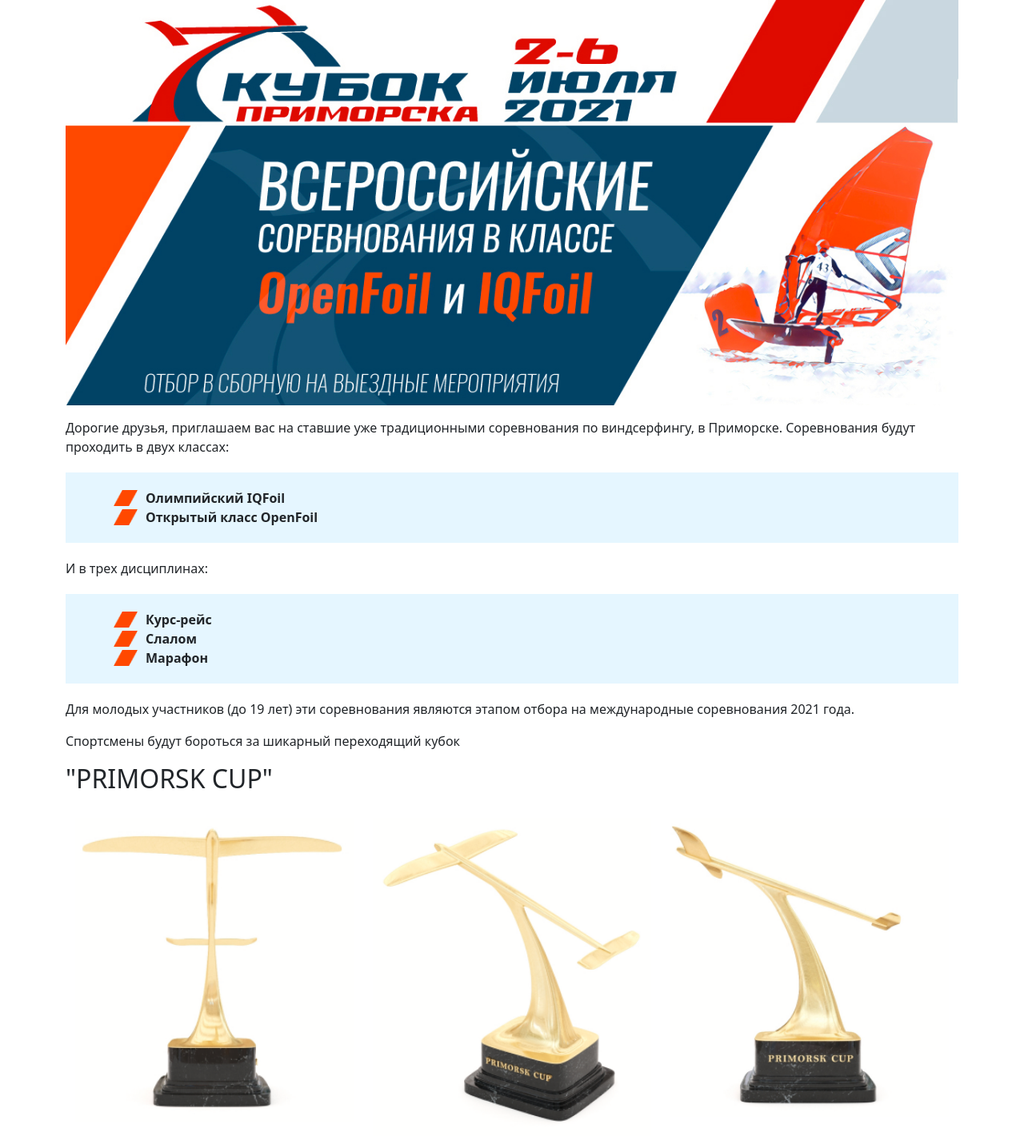
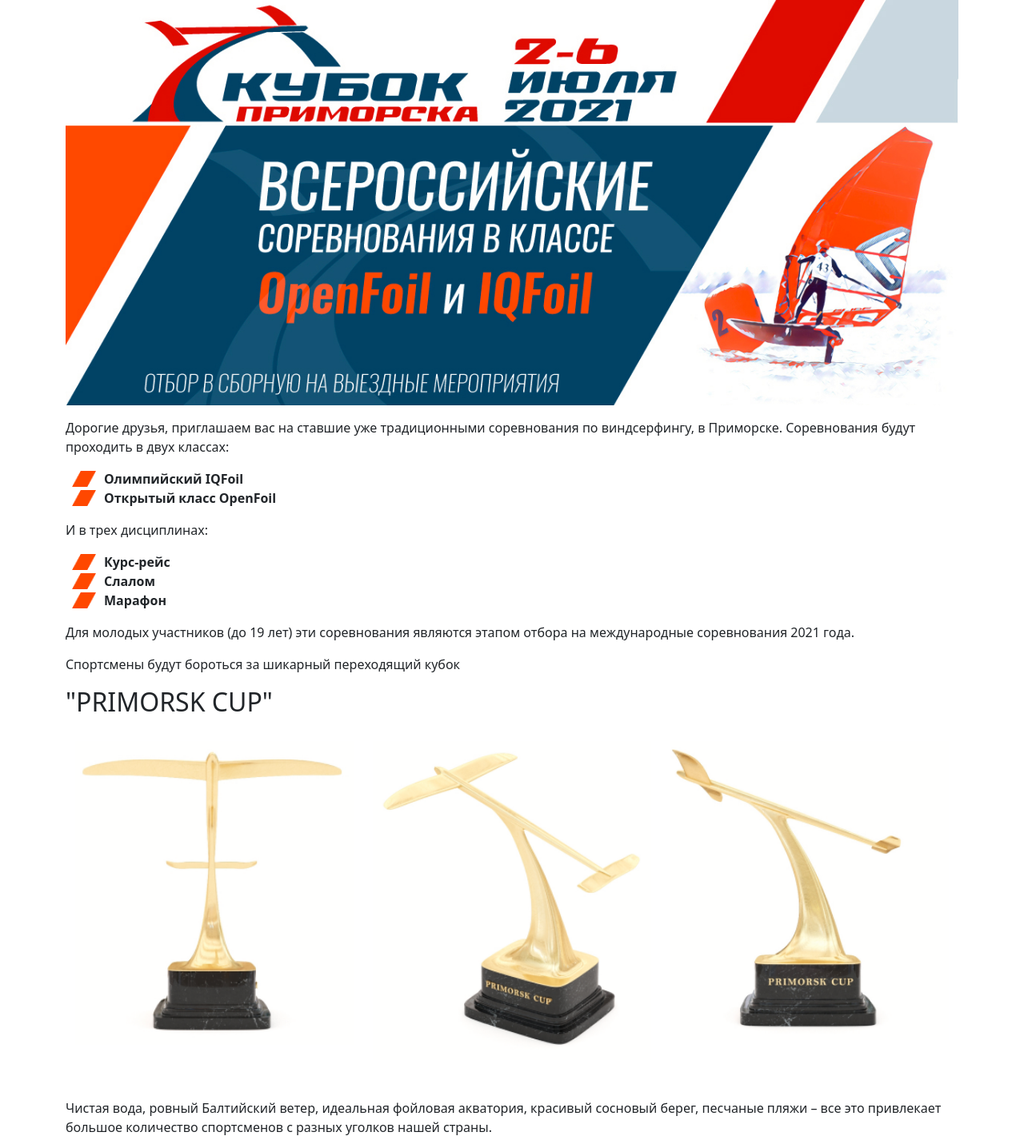
Before and after one commit to Bazulenkov/primorsk-cup, a Django app: page / in a window 1280 px wide. Shown: the part 57-1478 px from the top of the page at 80% size. Run offline with Django 3.2, Linux system fonts and the light colour scheme.

Commit message:
change css at index.html

```diff
--- a/participants/static/main_style.css
+++ b/participants/static/main_style.css
@@ -8,8 +8,8 @@
     margin-bottom: 20px;
   } */
 
-.higlight_text {
-    /* font-size:24px; */
+/* .higlight_text {
+    font-size:24px;
     padding-left: 100px;
     padding-right: 100px;
     background-color: #E5F6FF;
@@ -17,7 +17,7 @@
     padding-bottom: 20px;
     margin-top: 20px;
     margin-bottom: 20px;
-  }
+  } */
 
 
 /* .centr_header{
--- a/templates/index.html
+++ b/templates/index.html
@@ -11,14 +11,14 @@
         Дорогие друзья, приглашаем вас на ставшие уже традиционными соревнования по
         виндсерфингу, в Приморске. Соревнования будут проходить в двух классах:
     </p>
-    <div class="higlight_text">
+    <div class="my-3 mx-5">
         <div class="rect-item ">Олимпийский IQFoil</div>
         <div class="rect-item ">Открытый класс OpenFoil</div>
     </div>
     <p>И в трех дисциплинах:</p>
 
 
-    <div class="higlight_text">
+    <div class="my-3 mx-5">
         <div class="rect-item ">Курс-рейс</div>
         <div class="rect-item ">Слалом</div>
         <div class="rect-item ">Марафон</div>
@@ -107,7 +107,7 @@
     <h1>Информация о IQFoil</h1>
 
 
-    <div class="higlight_text">
+    <div>
         <div>
             Парусный спорт становится более зрелищным и интересным. В частности,
             всем известный класс RS:X (виндсерфинг) покидает Олимп и уступает место новому более
```
